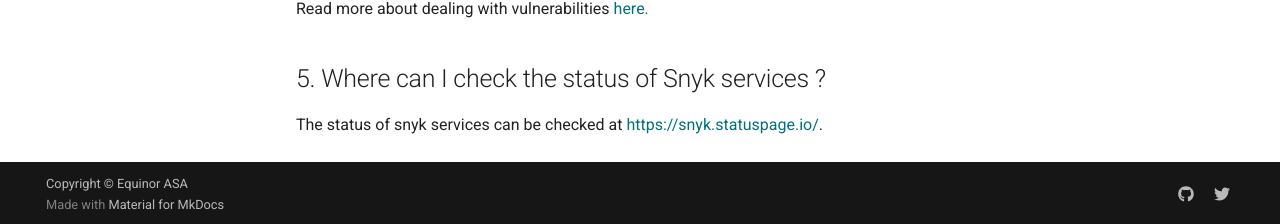
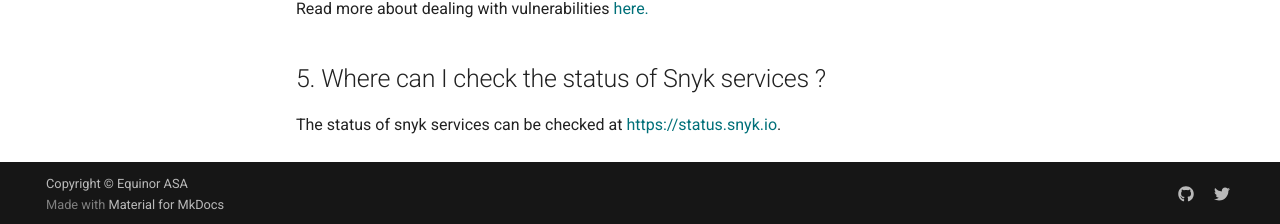
Before and after one commit to equinor/appsec, an MkDocs documentation site: the page built from docs/snyk/curriculum/6-faq.md, in a window 1280 px wide and 1221 px high. Shown: the part 994-1218 px from the top of the window. Built offline with MkDocs 1.6.1 and Material for MkDocs 9.7.7, drawn with Linux system fonts in a browser that asks for light colours; some web fonts are replaced; comment, search, counter and statistics services are not loaded; some of the changed lines change nothing that is shown.

Commit message:
Use Snyk status page under snyk.io domain
Makes the link more futureproof in case Snyk changes to another web
service to monitor its (availability) status.

```diff
--- a/docs/snyk/curriculum/6-faq.md
+++ b/docs/snyk/curriculum/6-faq.md
@@ -26,4 +26,4 @@
 
 ## 5. Where can I check the status of Snyk services ?
 The status of snyk services can be checked at
-[https://snyk.statuspage.io/](https://snyk.statuspage.io/).
+[https://status.snyk.io](https://status.snyk.io).
```
